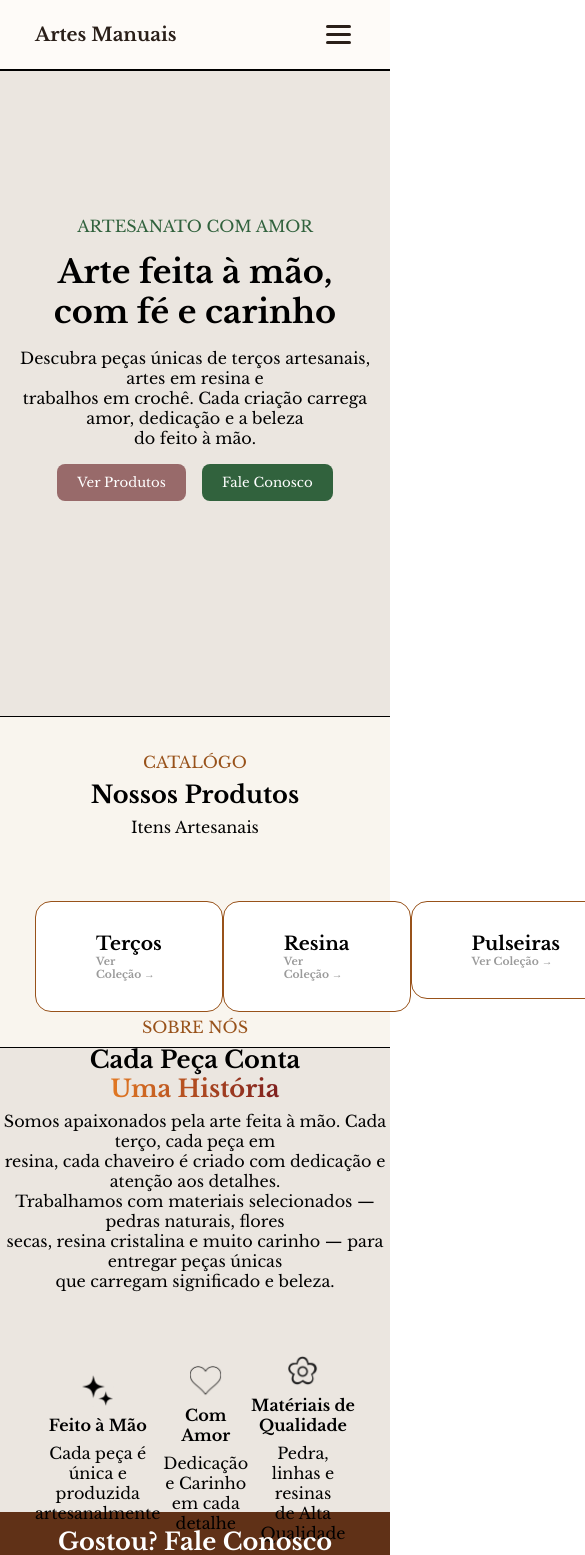
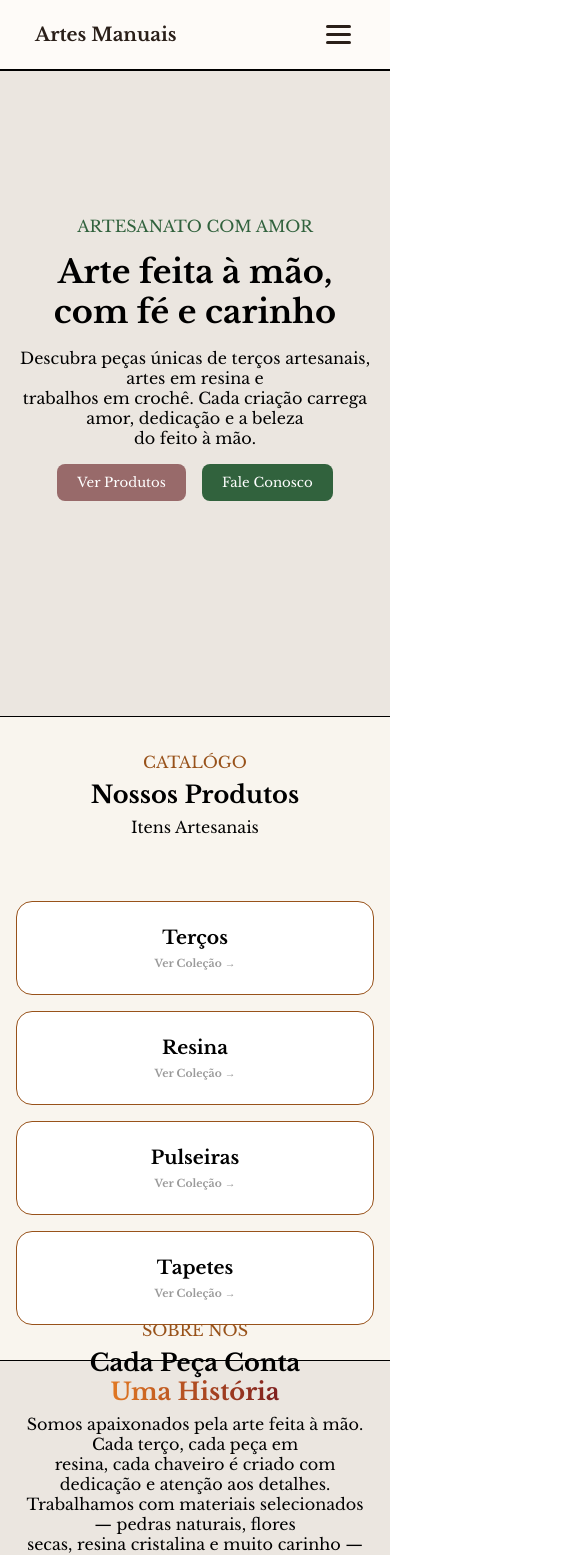
Before and after one commit to Leonardo-44/Mini_loja_artesManuais, a React (Vite) app: page / in a window 390 px wide. Shown: the top 1555 px of the page, 585 px wide, since content can reach past the window. Built offline with nearby package versions, Linux system fonts and the light colour scheme.

Commit message:
att responsividade

```diff
--- a/src/components/Header/Header.tsx
+++ b/src/components/Header/Header.tsx
@@ -25,7 +25,7 @@ function Header() {
             <span className={`barra ${menuAberto ? "aberta" : ""}`}></span>
           </button>
 
-          <ul className={`nav-links d-flex alg-center jc-center gap8 ${menuAberto ? "nav-aberta" : ""}`}>
+          <ul className={`nav-links d-flex alg-center jc-center gap16 ${menuAberto ? "nav-aberta" : ""}`}>
             <a href="#products" onClick={() => setMenuAberto(false)}>
               <li>Produtos</li>
             </a>
--- a/src/components/Products/Products.css
+++ b/src/components/Products/Products.css
@@ -23,3 +23,43 @@
 #products{
     scroll-margin-top: 70px;
 }
+
+/* ── Responsividade ── */
+
+/* Container vira grid de 2 colunas em tablets */
+@media (max-width: 1024px) {
+    .cards{
+        display: grid !important;
+        grid-template-columns: repeat(2, 1fr);
+        gap: 16px;
+        padding: 0 24px;
+    }
+
+    .card-products {
+        width: 100%;
+        padding: 28px 40px;
+        box-sizing: border-box;
+    }
+}
+
+/* 1 coluna em mobile */
+@media (max-width: 600px) {
+    .cards{
+        grid-template-columns: 1fr;
+        padding: 0 16px;
+    }
+
+    .card-products {
+        padding: 24px 28px;
+        text-align: center;
+    }
+
+    .txt-align {
+        padding: 0 16px;
+        text-align: center;
+    }
+
+    .margin-bottom {
+        margin-bottom: 24px;
+    }
+}
--- a/src/components/Products/Products.tsx
+++ b/src/components/Products/Products.tsx
@@ -12,10 +12,10 @@ function Products() {
           <h2>Nossos Produtos</h2>
           <p>Itens Artesanais</p>
         </div>
-        <div className="container d-flex jc-between">
+        <div className=" cards container d-flex jc-between">
           <Link to={"/tercos"}>
             <div className="card-products">
-              <div className="gap8">
+              <div className="gap8 d-flex fd-column alg-center jc-center">
                 <h3>Terços</h3>
                 <h6 className="fonte-cinza">Ver Coleção &#8594;</h6>
               </div>
@@ -23,7 +23,7 @@ function Products() {
           </Link>
           <Link to="/resina">
             <div className="card-products">
-              <div className="gap8">
+              <div className="gap8 d-flex fd-column alg-center jc-center">
                 <h3>Resina</h3>
                 <h6 className="fonte-cinza">Ver Coleção &#8594;</h6>
               </div>
@@ -31,7 +31,7 @@ function Products() {
           </Link>
           <Link to="/pulseiras">
             <div className="card-products">
-              <div className="gap8">
+              <div className="gap8 d-flex fd-column alg-center jc-center">
                 <h3>Pulseiras</h3>
                 <h6 className="fonte-cinza">Ver Coleção &#8594;</h6>
               </div>
@@ -40,7 +40,7 @@ function Products() {
 
           <Link to="/tapetes">
             <div className="card-products">
-              <div className="gap8">
+              <div className="gap8 d-flex fd-column alg-center jc-center">
                 <h3>Tapetes</h3>
                 <h6 className="fonte-cinza">Ver Coleção &#8594;</h6>
               </div>
--- a/src/components/Tercos/Tercos.module.css
+++ b/src/components/Tercos/Tercos.module.css
@@ -5,7 +5,7 @@
   padding: 1rem;
   width: 90%;
   max-width: 1200px;
-  padding-top: 120px;
+  padding-top: 100px;
   margin: 0 auto;
 }
 .card {
@@ -23,6 +23,16 @@
 .card:hover {
   transform: translateY(-4px);
   box-shadow: 6px 6px 16px rgba(42, 31, 25, 0.38);
+}
+
+.voltar {
+  padding-top: 90px; /* 70px do header + 20px de respiro */
+  display: flex;
+  position: relative;
+}
+.voltar h3:hover {
+  color: var(--color-secondary-font);
+  transition: 0.3s;
 }
 
 .imageWrapper {
--- a/src/components/Tercos/TercosList.tsx
+++ b/src/components/Tercos/TercosList.tsx
@@ -1,3 +1,4 @@
+import { Link } from "react-router-dom";
 import TercoCard from "./TercosCard";
 import Img from "../../assets/react.svg";
 import Header from "../Header/Header";
@@ -42,7 +43,12 @@ const tercos = [
 function TercoList() {
   return (
     <>
-      <Header />
+      <Header />{" "}
+      {/* <div className="voltar container">
+        <Link to="/">
+          <h3>← Voltar Para a Tela Inicial</h3>
+        </Link>
+      </div> */}
       <div className={`${styles["terco-list"]}`}>
         {tercos.map((terco) => (
           <TercoCard
```
